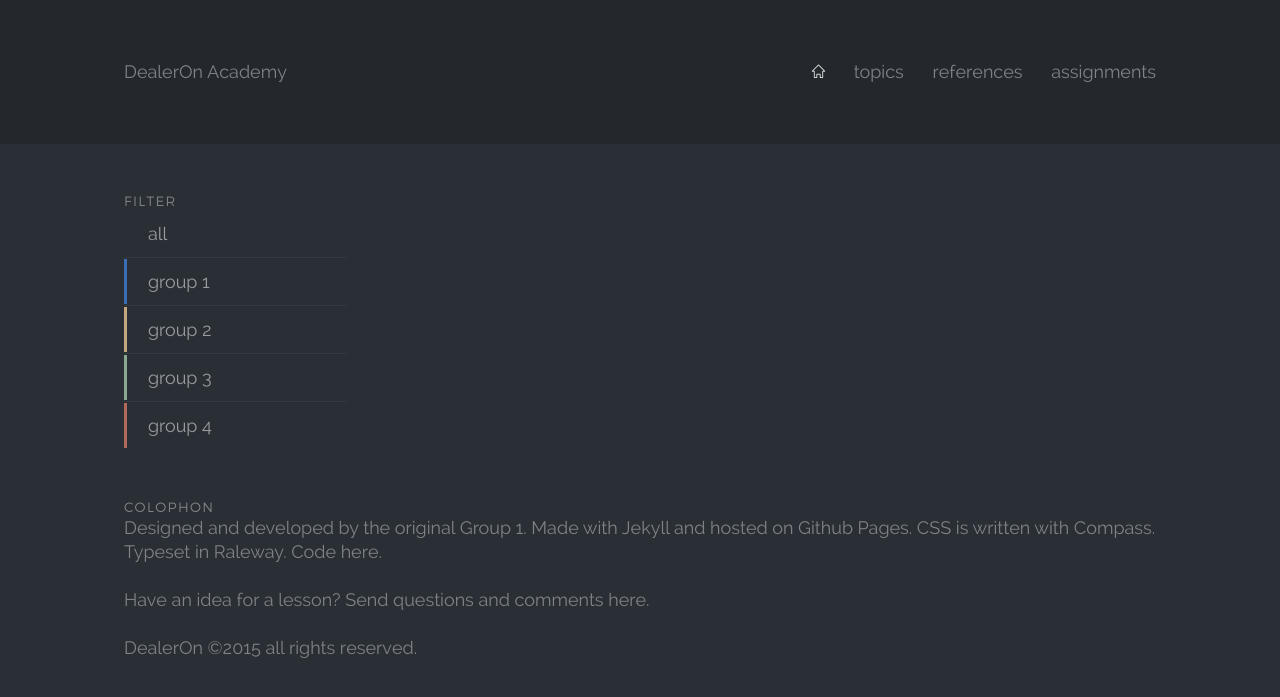
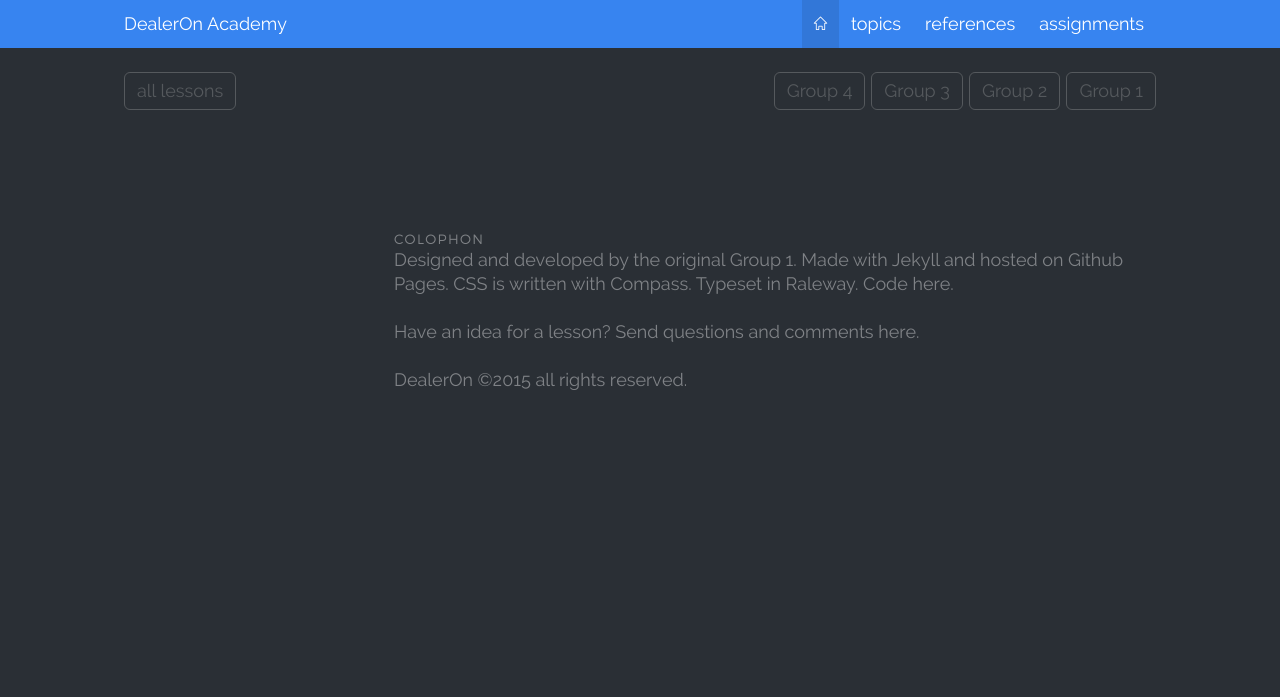
Before and after one commit to DealerOnClass/academy, a Jekyll site: the page built from index.html, in a window 1280 px wide. Shown: the top 697 px of the page. Built offline with Jekyll 4.4.1, drawn with Linux system fonts in a browser that asks for light colours; Markdown is read by kramdown in place of the engine named in the settings.

Commit message:
I definitely broke some stuff

```diff
--- a/_includes/footer.html
+++ b/_includes/footer.html
@@ -1,8 +1,15 @@
 <footer class="footer">
     <div class="grid__container">
-        <h5 class="heading--secondary">Colophon</h5>
-        <p>Designed and developed by the original Group 1. Made with Jekyll and hosted on Github Pages. CSS is written with Compass. Typeset in Raleway. Code <a href="https://github.com/DealerOnClass/academy" target="_blank">here.</a></p>
-        <p>Have an idea for a lesson? Send questions and comments <a href="mailto:alberto@dealeron.com">here.</a></p>
-        <p>DealerOn ©2015 all rights reserved.</p>
+        <div class="grid__row">
+            <div class="grid__col--1">
+            <p style="visibility: hidden"></p>
+            </div>
+            <div class="grid__col--table">
+                <h5 class="heading--secondary">Colophon</h5>
+                <p>Designed and developed by the original Group 1. Made with Jekyll and hosted on Github Pages. CSS is written with Compass. Typeset in Raleway. Code <a href="https://github.com/DealerOnClass/academy" target="_blank">here.</a></p>
+                <p>Have an idea for a lesson? Send questions and comments <a href="mailto:alberto@dealeron.com">here.</a></p>
+                <p>DealerOn ©2015 all rights reserved.</p>
+            </div>
+        </div>
     </div>
 </footer>
--- a/_includes/nav.html
+++ b/_includes/nav.html
@@ -5,11 +5,11 @@
         </div>
         <div class="nav__right">
             {% if page.active == "home" %}
-            <a class="active" href="#">
+            <a class="nav__home active" href="#">
                 <span class="icon icon-home"></span>
             </a>
             {% else %}
-            <a href="/">
+            <a class="nav__home" href="/">
                 <span class="icon icon-home"></span>
             </a>
             {% endif %}
--- a/_posts/2014-04-20-HTML-01.html
+++ b/_posts/2014-04-20-HTML-01.html
@@ -4,7 +4,7 @@ title:  "Intro to HTML"
 date:   2015-06-20 02:40:03
 
 categories: [group1, group2, group3, group4, recent]
-groups: [group1, group2, group4]
+groups: [group1, group4]
 
 tags: [introduction, html]
 assignment: scavenger hunt
--- a/_scss/1-settings/_var.scss
+++ b/_scss/1-settings/_var.scss
@@ -29,7 +29,7 @@ $body__color:   tint($body__bg, 40%);
 
 // $link__active:  #31da88;
 // $link__active:  #f26e5e;
-$link__active:  tint($body__bg, 90%);
+$link__active:  tint($body__bg, 60%);
 
 ////////////////////////////////
 //
@@ -56,3 +56,5 @@ $grid__gutter:  rhythm(1);
 
 //  breakpoints
 $screen--large: $grid__container__width + 6em;
+
+$nav--primary__bg: #3784f0;
--- a/_scss/4-base/_typography.scss
+++ b/_scss/4-base/_typography.scss
@@ -5,6 +5,7 @@ body {
     color: $body__color;
     //  Remove later
     background-color: $body__bg;
+    counter-reset: lesson__count;
 }
 h1 {
     @include adjust-font-size-to($h1);
@@ -30,9 +31,6 @@ p, section {
 }
 a {
     color: inherit;
-    &:hover, &:active, &:focus {
-        opacity: .7;
-    }
 }
 .active {
     color: $link__active;
--- a/_scss/screen.scss
+++ b/_scss/screen.scss
@@ -1,5 +1,6 @@
 @import "compass/typography/vertical_rhythm";
 @import "compass/css3/box-sizing";
+@import "compass/css3/border-radius";
 
 
 @import "1-settings/var";
--- a/css/screen.css
+++ b/css/screen.css
@@ -106,7 +106,8 @@ body {
   font-family: "Raleway Webfont";
   font-weight: 400;
   color: #7f8286;
-  background-color: #2a2f35; }
+  background-color: #2a2f35;
+  counter-reset: lesson__count; }
 
 h1 {
   font-size: 3.15733em;
@@ -138,11 +139,9 @@ p, section {
 
 a {
   color: inherit; }
-  a:hover, a:active, a:focus {
-    opacity: .7; }
 
 .active {
-  color: #eaeaeb; }
+  color: #aaacae; }
 
 strong {
   font-weight: 600; }
@@ -304,38 +303,23 @@ code, pre {
   .class__progress div:first-child:nth-last-child(4) ~ div {
     height: 25%; }
 
-[class*="nav__group"] {
-  position: relative; }
-  [class*="nav__group"]:after {
-    border-top: 1px solid #2a2f35;
-    border-bottom: 2px solid #2a2f35;
-    -moz-box-sizing: border-box;
-    -webkit-box-sizing: border-box;
-    box-sizing: border-box;
-    content: "";
-    display: block;
-    position: absolute;
-    top: 0;
-    left: 0;
-    height: 100%;
-    width: 3px; }
-
-.class__group1, .nav__group1:after {
+.class__group1 {
   background-color: #396db5; }
 
-.class__group2, .nav__group2:after {
+.class__group2 {
   background-color: #c6a67c; }
 
-.class__group3, .nav__group3:after {
+.class__group3 {
   background-color: #8ba892; }
 
-.class__group4, .nav__group4:after {
+.class__group4 {
   background-color: #b1695a; }
 
 .lesson {
   padding-bottom: 1.333em;
   margin-left: 14.28571%;
-  position: relative; }
+  position: relative;
+  counter-increment: lesson__count; }
   .lesson:not(:first-child) {
     padding-top: 1.333em; }
   .lesson:not(:last-child):before {
@@ -352,11 +336,13 @@ code, pre {
 .lesson__header {
   position: relative; }
 
-.lesson__date {
-  color: #3f4449;
+.lesson__count {
+  color: #4a4e53;
   position: absolute;
   bottom: 0;
   left: -12.78571%; }
+  .lesson__count:after {
+    content: "0" counter(lesson__count); }
 
 .lesson__reference, .lesson__assignment {
   position: relative;
@@ -364,7 +350,7 @@ code, pre {
   .lesson__reference .icon, .lesson__assignment .icon {
     padding-right: .35em; }
 
-.nav:after {
+[class^="nav--"]:after {
   content: "";
   clear: both;
   display: table; }
@@ -375,44 +361,47 @@ code, pre {
 .nav__right {
   float: right; }
 
-.nav__link {
-  text-transform: lowercase; }
-
-.nav__logo, .nav__link {
+.nav__logo, .nav__link, .nav__home {
   display: inline-block;
   padding-top: 0.6665em;
   padding-bottom: 0.6665em; }
 
 .nav--primary {
-  padding-top: 2.666em;
-  padding-bottom: 2.666em;
-  margin-bottom: 2.666em;
-  background-color: #24282d; }
-  .nav--primary .nav__link {
-    margin-left: 1.333em; }
+  background-color: #3784f0; }
+  .nav--primary .nav__logo,
+  .nav--primary .nav__link,
+  .nav--primary .nav__home {
+    color: white; }
+  .nav--primary .nav__link, .nav--primary .nav__home {
+    float: left;
+    padding-left: 0.6665em;
+    padding-right: 0.6665em; }
+    .nav--primary .nav__link:hover, .nav--primary .nav__link:active, .nav--primary .nav__link:focus, .nav--primary .nav__link.active, .nav--primary .nav__home:hover, .nav--primary .nav__home:active, .nav--primary .nav__home:focus, .nav--primary .nav__home.active {
+      background-color: #3277d8; }
 
 .nav--secondary {
-  counter-reset: count__group; }
+  counter-reset: count__group;
+  position: relative;
+  margin-bottom: 2.666em;
+  padding-top: 1.333em;
+  padding-bottom: 1.333em; }
   .nav--secondary .nav__link {
-    color: #999b9e;
-    padding-left: 1.333em;
-    display: block;
+    color: #55595d;
+    padding: 0.33325em 0.6665em;
+    -moz-border-radius: 0.33325em;
+    -webkit-border-radius: 0.33325em;
+    border-radius: 0.33325em;
+    display: inline-block;
+    border: 0.06665em solid;
     position: relative; }
-    .nav--secondary .nav__link:not(:last-child):before {
-      content: "";
-      display: block;
-      height: 1px;
-      width: 100%;
-      position: absolute;
-      background-color: #35393f;
-      bottom: 0;
-      left: 0;
-      z-index: 30; }
-    .nav--secondary .nav__link.active {
-      color: #eaeaeb; }
+    .nav--secondary .nav__link:not(:first-child) {
+      margin-left: 0.33325em; }
+    .nav--secondary .nav__link:hover, .nav--secondary .nav__link:focus, .nav--secondary .nav__link:focus, .nav--secondary .nav__link.active {
+      color: #aaacae; }
 
 .group__ghost {
-  visibility: hidden; }
+  visibility: hidden;
+  position: absolute; }
 
 .group__count:before {
   content: "Group "; }
--- a/index.html
+++ b/index.html
@@ -3,11 +3,22 @@ layout: default
 title: home
 active: home
 ---
-
+<nav class="nav--secondary">
+    <a class="nav__link" href="#all">all lessons</a>
+    {% for page in site.pages %}
+    {% if page.nav__group == 'class_groups'%}
+    <a class="nav__right nav__link {{ page.title | prepend: 'nav__' }}" href="#{{ page.title }}">
+        <span class="group__count"></span>
+        <span class="group__ghost">{{ page.title }}</span>
+    </a>
+    {% endif %}
+    {% endfor %}
+</nav>
 <div class="grid__row">
-    <nav class="grid__col--1 [ nav--secondary ]">
-        <h5 class="heading--secondary">filter</h5>
-        <a class="nav__link" href="#all">all</a></li>
+    <!-- <nav class="grid__col--1 [ nav--secondary ]">
+        <h5 class="heading--secondary">lessons</h5>
+        <a class="nav__link" href="#all">view all</a>
+        <span>only:</span>
         {% for page in site.pages %}
         {% if page.nav__group == 'class_groups' %}
         <a class="nav__link {{ page.title | prepend: 'nav__' }}" href="#{{ page.title }}">
@@ -16,7 +27,7 @@ active: home
         </a>
         {% endif %}
         {% endfor %}
-    </nav>
+    </nav> -->
     <div class="grid__col--table [ nav--test ]">
         <div class="catbloc" id="all">
             {% for post in site.posts reversed %}
@@ -27,7 +38,7 @@ active: home
                     {% endfor %}
                 </div>
                 <header class="lesson__header">
-                    <time class="lesson__date">{{ post.date | date: "%-m/%-d" }}</time>
+                    <span class="lesson__count"></span>
                     <h3 class="lesson__title"><a href="{{ post.url | prepend: site.baseurl }}">{{ post.title }}</a></h3>
                 </header>
                 <ul class="list--commas">
@@ -64,7 +75,7 @@ active: home
                     {% endfor %}
                 </div>
                 <header class="lesson__header">
-                    <time class="lesson__date">{{ post.date | date: "%-m/%-d" }}</time>
+                    <span class="lesson__count"></span>
                     <h3 class="lesson__title"><a href="{{ post.url | prepend: site.baseurl }}">{{ post.title }}</a></h3>
                 </header>
                 <ul class="list--commas">
```
Also changed, not shown: _scss/6-components/_group.scss (+34 -19 lines), _scss/6-components/_lesson.scss (+7 -2 lines), _scss/6-components/_nav.scss (+40 -24 lines), js/jquery.functions.js (line endings or trailing spaces).
